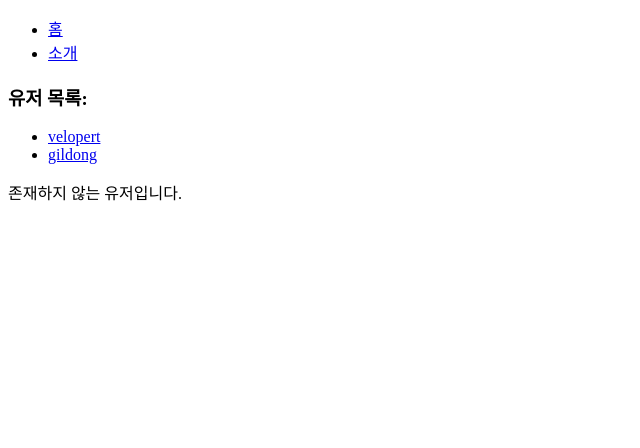
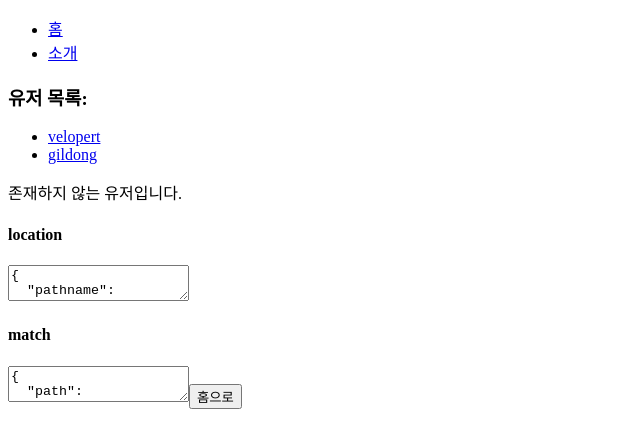
Before and after one commit to Doosies/stdreact, a React (Create React App) app in the folder front/: page /profiles/1 in a window 1280 px wide. Shown: the top 448 px of the page, without its empty margins (0-640 px from the left). Built offline with nearby package versions, Linux system fonts and the light colour scheme.

Commit message:
withrouter

```diff
--- a/front/src/Router/Profiles.tsx
+++ b/front/src/Router/Profiles.tsx
@@ -1,6 +1,7 @@
 import React, {useState} from 'react';
 import { Link, Route} from 'react-router-dom';
 import Profile from './Profile';
+import WithRouterSample from './WithRouterSample';
 
 interface ProfilesProps {
 
@@ -23,6 +24,7 @@ const Profiles = () => {
             <Route
                 path="/profiles/:username" component={Profile}
             />
+            <WithRouterSample/>
         </div>
     );
 }
--- /dev/null
+++ b/front/src/Router/WithRouterSample.tsx
@@ -0,0 +1,24 @@
+import React, {useState} from 'react';
+import { RouteComponentProps, useHistory, useLocation, useRouteMatch, withRouter } from 'react-router';
+
+interface WithRouterSampleProps {
+
+}
+// const WithRouterSample = ({location, match, history}:RouteComponentProps) => {
+const WithRouterSample = () => {
+    const location = useLocation();
+    const match = useRouteMatch();
+    const history = useHistory();
+
+    return (
+        <div>
+            <h4>location</h4>
+            <textarea value={JSON.stringify(location,null,2)} readOnly/>
+            <h4>match</h4>
+            <textarea value={JSON.stringify(match,null,2)} readOnly/>
+            <button onClick={()=>history.push('/')}>홈으로</button>
+        </div>
+    );
+}
+
+export default (WithRouterSample);
```
